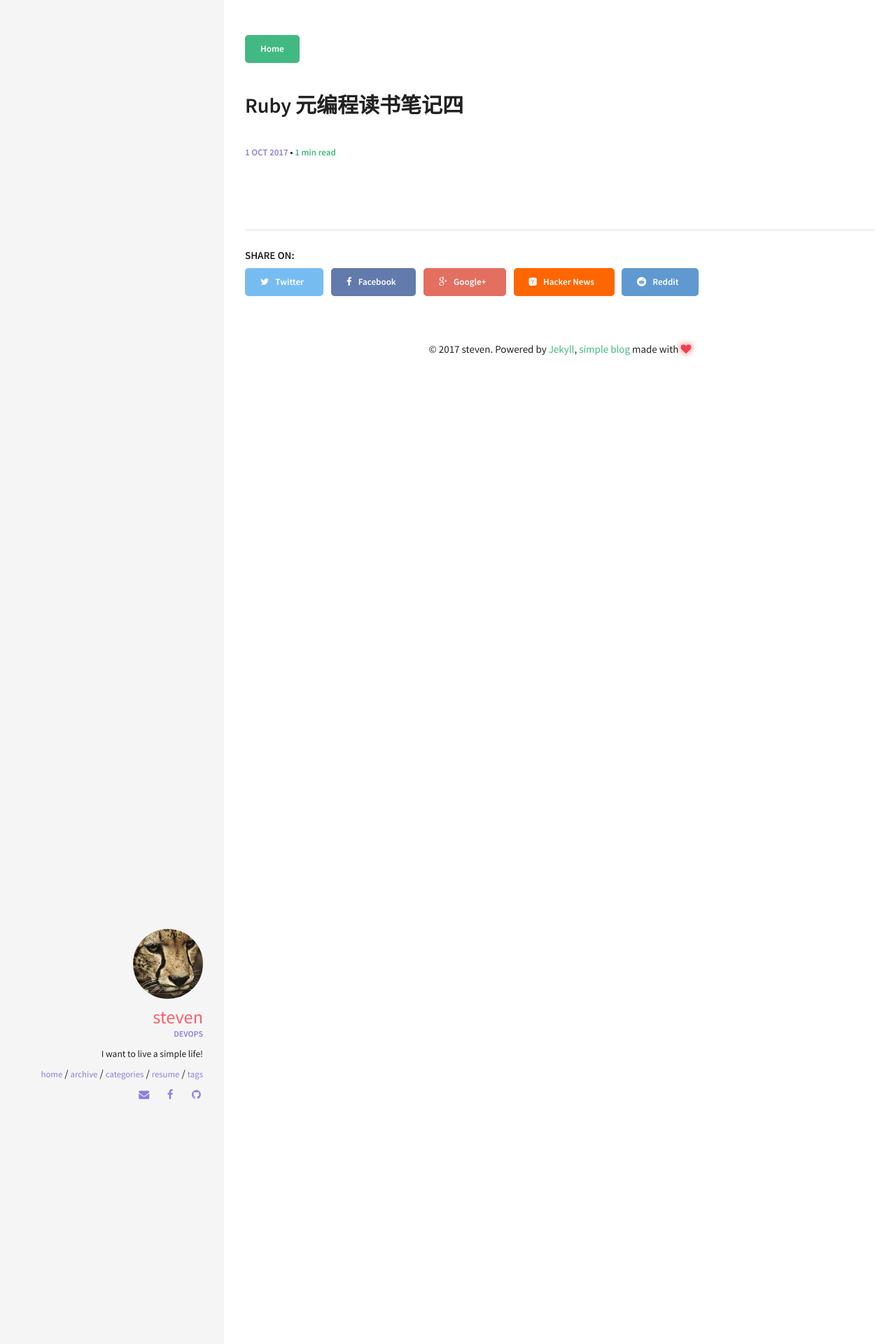
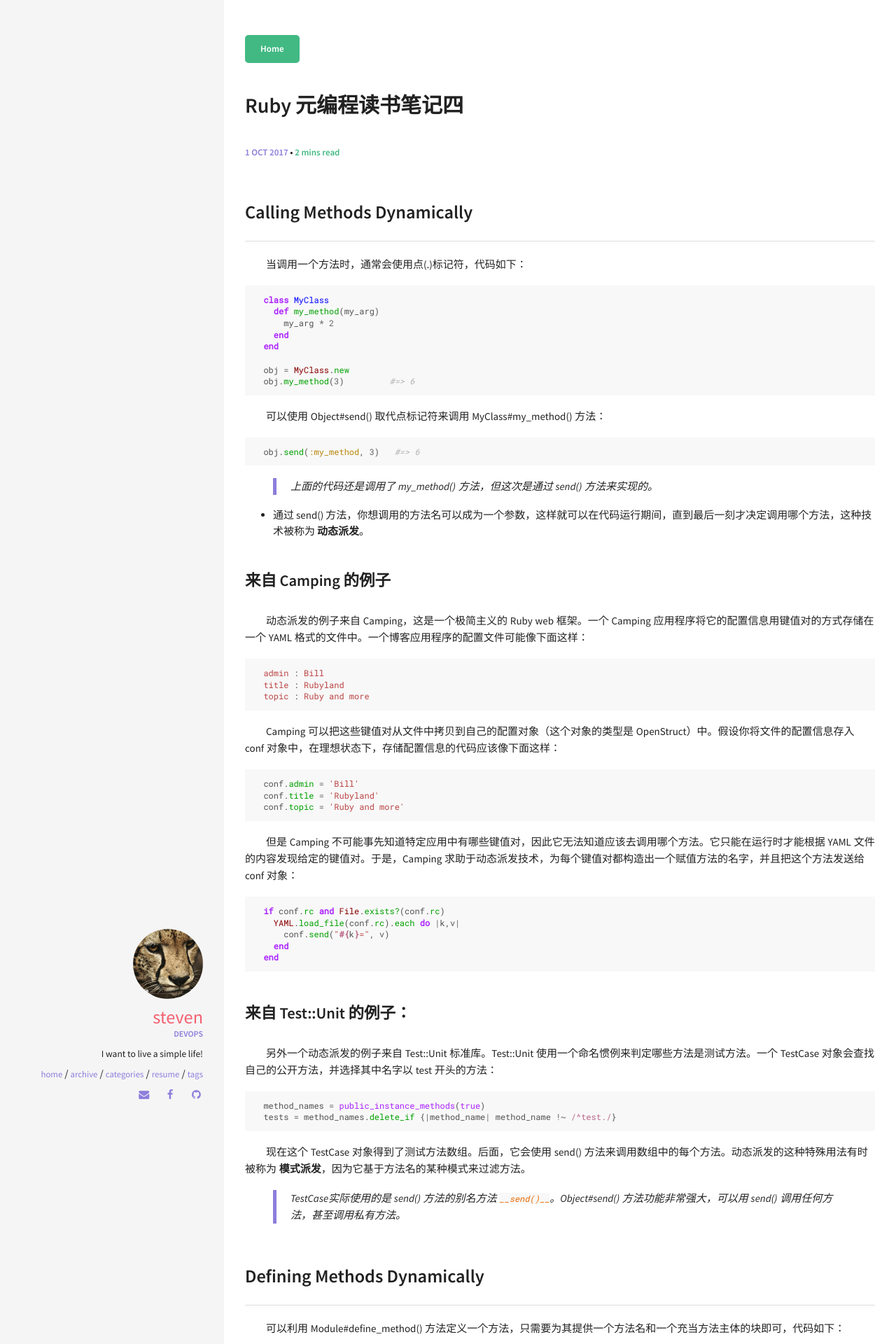
Before and after one commit to Stevenhwang/stevenhwang.github.io, a Jekyll site: the page built from _posts/2017-10-01-Ruby 元编程读书笔记四.md, in a window 1280 px wide. Shown: the top 1920 px of the page at 70% size. Built offline with Jekyll 4.4.1, drawn with Linux system fonts in a browser that asks for light colours; comment, search, counter and statistics services are not loaded; some of the changed text lies outside the part shown.

Commit message:
add post

````diff
--- a/_posts/2017-10-01-Ruby 元编程读书笔记四.md
+++ b/_posts/2017-10-01-Ruby 元编程读书笔记四.md
@@ -1,8 +1,96 @@
 ---
 layout: post
 title: Ruby 元编程读书笔记四
-excerpt: "对象模型"
+excerpt: "方法"
 categories: [Ruby 元编程]
 tags: Ruby 元编程
 comments: true
 ---
+
+## Calling Methods Dynamically
+
+&emsp;&emsp;当调用一个方法时，通常会使用点(.)标记符，代码如下：
+```ruby
+  class MyClass
+    def my_method(my_arg)
+      my_arg * 2
+    end
+  end
+
+  obj = MyClass.new
+  obj.my_method(3)         #=> 6
+```
+&emsp;&emsp;可以使用 Object#send() 取代点标记符来调用 MyClass#my_method() 方法：
+```ruby
+  obj.send(:my_method, 3)   #=> 6
+```
+>上面的代码还是调用了 my_method() 方法，但这次是通过 send() 方法来实现的。
+
+* 通过 send() 方法，你想调用的方法名可以成为一个参数，这样就可以在代码运行期间，直到最后一刻才决定调用哪个方法，这种技术被称为 **动态派发**。
+
+### 来自 Camping 的例子
+
+&emsp;&emsp;动态派发的例子来自 Camping，这是一个极简主义的 Ruby web 框架。一个 Camping 应用程序将它的配置信息用键值对的方式存储在一个 YAML 格式的文件中。一个博客应用程序的配置文件可能像下面这样：
+```yaml
+  admin : Bill
+  title : Rubyland
+  topic : Ruby and more
+```
+&emsp;&emsp;Camping 可以把这些键值对从文件中拷贝到自己的配置对象（这个对象的类型是 OpenStruct）中。假设你将文件的配置信息存入 conf 对象中，在理想状态下，存储配置信息的代码应该像下面这样：
+```ruby
+  conf.admin = 'Bill'
+  conf.title = 'Rubyland'
+  conf.topic = 'Ruby and more'
+```
+&emsp;&emsp;但是 Camping 不可能事先知道特定应用中有哪些键值对，因此它无法知道应该去调用哪个方法。它只能在运行时才能根据 YAML 文件的内容发现给定的键值对。于是，Camping 求助于动态派发技术，为每个键值对都构造出一个赋值方法的名字，并且把这个方法发送给 conf 对象：
+```ruby
+  if conf.rc and File.exists?(conf.rc)
+    YAML.load_file(conf.rc).each do |k,v|
+      conf.send("#{k}=", v)
+    end
+  end
+```
+
+### 来自 Test::Unit 的例子：
+
+&emsp;&emsp;另外一个动态派发的例子来自 Test::Unit 标准库。Test::Unit 使用一个命名惯例来判定哪些方法是测试方法。一个 TestCase 对象会查找自己的公开方法，并选择其中名字以 test 开头的方法：
+```ruby
+  method_names = public_instance_methods(true)
+  tests = method_names.delete_if {|method_name| method_name !~ /^test./}
+```
+&emsp;&emsp;现在这个 TestCase 对象得到了测试方法数组。后面，它会使用 send() 方法来调用数组中的每个方法。动态派发的这种特殊用法有时被称为 **模式派发**，因为它基于方法名的某种模式来过滤方法。
+>TestCase实际使用的是 send() 方法的别名方法 `__send()__`。Object#send() 方法功能非常强大，可以用 send() 调用任何方法，甚至调用私有方法。
+
+## Defining Methods Dynamically
+
+&emsp;&emsp;可以利用 Module#define_method() 方法定义一个方法，只需要为其提供一个方法名和一个充当方法主体的块即可，代码如下：
+```ruby
+  class MyClass
+    define_method :my_method do |my_arg|
+      my_arg * 3
+    end
+  end
+
+  obj = MyClass.new
+  obj.my_method(2)     #=> 6
+```
+>define_method() 方法在 MyClass 内部执行，因此 my_method() 定义为 MyClass 的实例方法。
+
+## method_missing()
+
+&emsp;&emsp;在 Ruby 中，编译器并不强制方法调用时的行为，这意味着你甚至可以调用一个并不存在的方法：
+```ruby
+  class Lawyer; end
+
+  nick = Lawyer.new
+  nick.talk_simple   #=> NoMethodError: undefined method ......
+```
+>当调用 talk_simple 方法时，Ruby 会到 nick 对象的类中查询它的实例方法。如果在那里找不到 talk_simple 方法，Ruby 会沿着祖先链向上搜寻进入 Object 类，并且最终来到 Kernel 模块。由于在哪里都没找到 talk_simple 方法，所以只好在 nick 上调用一个名为 method_missing 的方法，这个方法是 Kernel 的一个实例方法，而所有的对象都继承自 Kernel 模块。
+
+&emsp;&emsp;可以直接调用 method_missing() 方法来进行实验，尽管这是一个私有方法，但是还可以通过 send() 方法来做到：
+```ruby
+  nick.send :method_missing, :my_method
+
+  #=> NoMethodError: undefined method 'my_method' for ......
+```
+>Kernel#method_missing() 方法会抛出一个 NoMethodError 进行响应，它就像对象的失物招领处，所有无法投递的消息最后都会来到这里。
````
Also changed, not shown: _posts/2017-10-02-Ruby 元编程读书笔记五.md (added, +103 -0 lines), _posts/2017-10-03-Ruby 元编程读书笔记六.md (added, +8 -0 lines).
